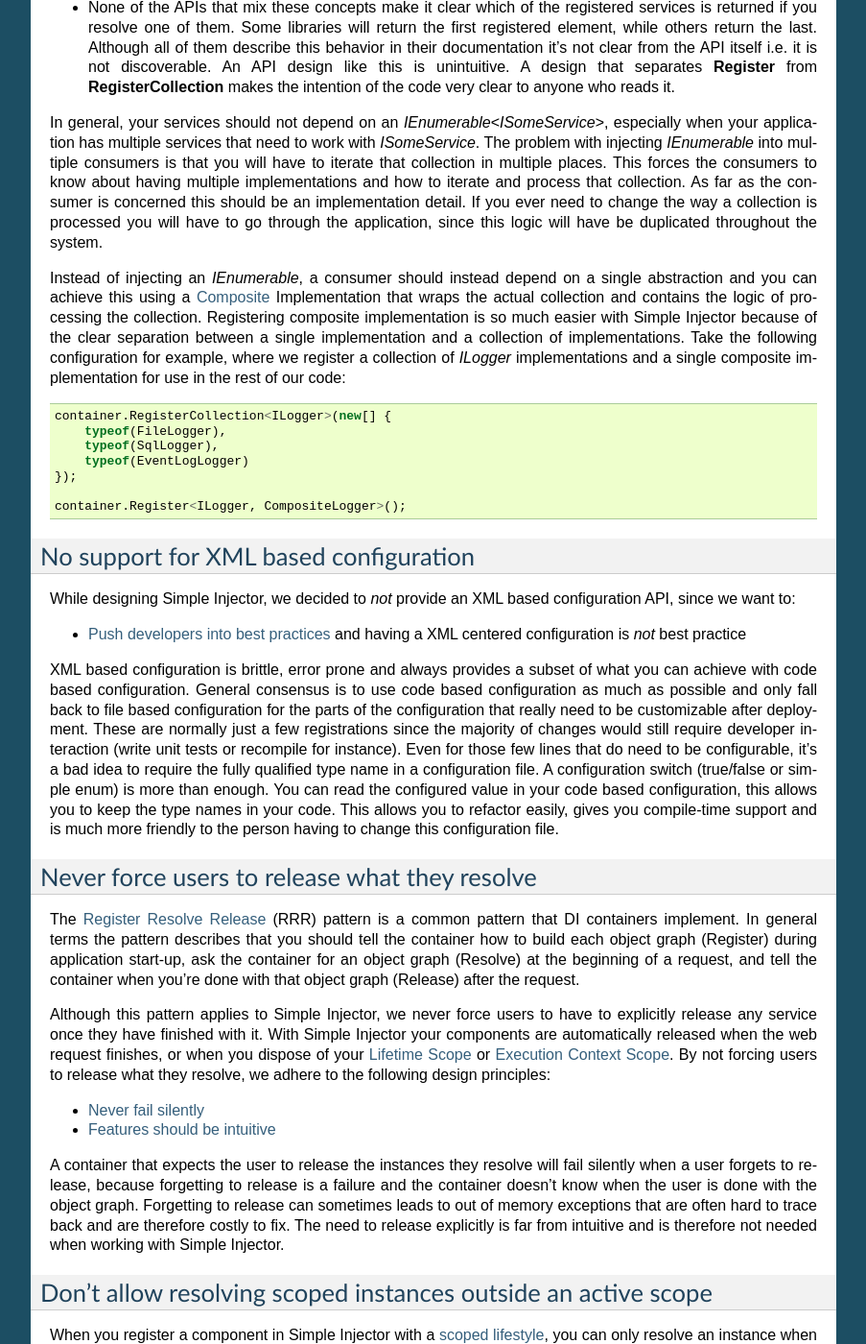
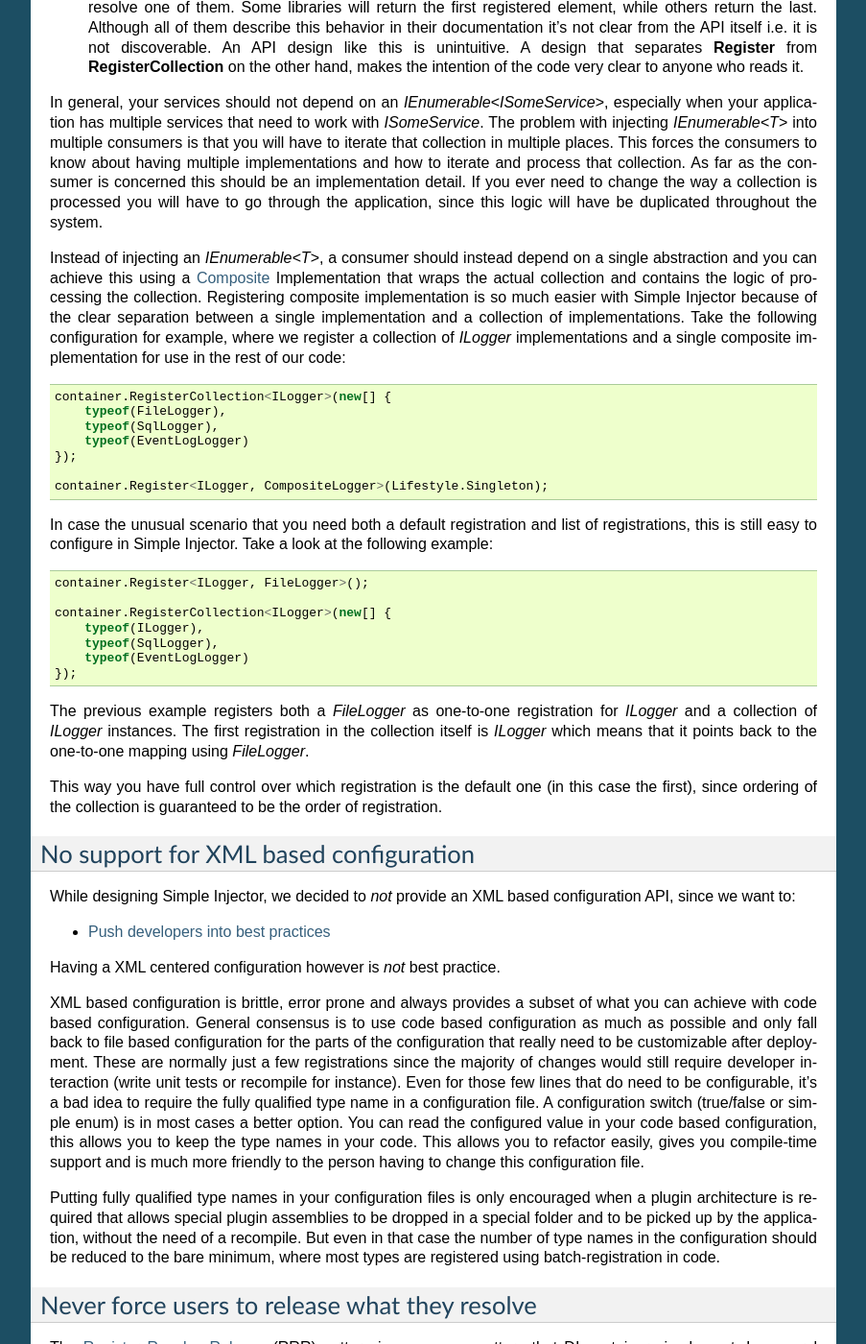
Before and after one commit to simpleinjector/Documentation, a Sphinx documentation site: the page built from source/decisions.rst, in a window 1280 px wide and 1400 px high, scrolled down 2123 px. Shown: the whole window at 96% size, without its empty margins (198-1101 px from the left). Built offline with Sphinx 7.4.7, drawn with Linux system fonts in a browser that asks for light colours; some of the changed text lies outside the part shown.

Commit message:
Updated decisions.

```diff
--- a/source/decisions.rst
+++ b/source/decisions.rst
@@ -62,13 +61,13 @@ When designing Simple Injector, we made a very explicit design decision to defin
 
 This design differentiates vastly from how other DI libraries work. Most libraries provide the same API for single registrations and collections. Registering a collection of some abstraction in that case means that you call the **Register** method multiple times with the same abstraction but with different implementations. There are some clear downsides to such an approach.
 
-* There's a big difference between having a collection of services and a single service. For many of the services you register, you will have one implementation and it doesn't make sense for there to be multiple implementations. For other services you will always expect a collection of them (even if you have one or no implementations). In the majority (if not all) of cases you wouldn't expect to switch dynamically between one and multiple implementations and it doesn't make much sense to create an API that makes it possible.
+* There's a big difference between having a collection of services and a single service. For many of the services you register, you will have one implementation and it doesn't make sense for there to be multiple implementations. For other services you will always expect a collection of them (even if you have one or no implementations). In the majority -if not all- of cases you wouldn't expect to switch dynamically between one and multiple implementations.
 * An API that mixes these concepts will be unable to warn you if you accidentally add a second registration for the same service. Those APIs will 'fail silently' and simply return one of the items you registered. Simple Injector will throw an exception when you call **Register<T>** for the same T and will describe that collections should be registered using **RegisterCollection**.
-* None of the APIs that mix these concepts make it clear which of the registered services is returned if you resolve one of them. Some libraries will return the first registered element, while others return the last. Although all of them describe this behavior in their documentation it's not clear from the API itself i.e. it is not discoverable. An API design like this is unintuitive. A design that separates **Register** from **RegisterCollection** makes the intention of the code very clear to anyone who reads it.
+* None of the APIs that mix these concepts make it clear which of the registered services is returned if you resolve one of them. Some libraries will return the first registered element, while others return the last. Although all of them describe this behavior in their documentation it's not clear from the API itself i.e. it is not discoverable. An API design like this is unintuitive. A design that separates **Register** from **RegisterCollection** on the other hand, makes the intention of the code very clear to anyone who reads it.
 
-In general, your services should not depend on an *IEnumerable<ISomeService>*, especially when your application has multiple services that need to work with *ISomeService*. The problem with injecting *IEnumerable* into multiple consumers is that you will have to iterate that collection in multiple places. This forces the consumers to know about having multiple implementations and how to iterate and process that collection. As far as the consumer is concerned this should be an implementation detail. If you ever need to change the way a collection is processed you will have to go through the application, since this logic will have be duplicated throughout the system.
+In general, your services should not depend on an *IEnumerable<ISomeService>*, especially when your application has multiple services that need to work with *ISomeService*. The problem with injecting *IEnumerable<T>* into multiple consumers is that you will have to iterate that collection in multiple places. This forces the consumers to know about having multiple implementations and how to iterate and process that collection. As far as the consumer is concerned this should be an implementation detail. If you ever need to change the way a collection is processed you will have to go through the application, since this logic will have be duplicated throughout the system.
 
-Instead of injecting an *IEnumerable*, a consumer should instead depend on a single abstraction and you can achieve this using a `Composite <https://en.wikipedia.org/wiki/Composite_pattern>`_ Implementation that wraps the actual collection and contains the logic of processing the collection. Registering composite implementation is so much easier with Simple Injector because of the clear separation between a single implementation and a collection of implementations. Take the following configuration for example, where we register a collection of *ILogger* implementations and a single composite implementation for use in the rest of our code:
+Instead of injecting an *IEnumerable<T>*, a consumer should instead depend on a single abstraction and you can achieve this using a `Composite <https://en.wikipedia.org/wiki/Composite_pattern>`_ Implementation that wraps the actual collection and contains the logic of processing the collection. Registering composite implementation is so much easier with Simple Injector because of the clear separation between a single implementation and a collection of implementations. Take the following configuration for example, where we register a collection of *ILogger* implementations and a single composite implementation for use in the rest of our code:
 
 .. code-block:: c#
 
@@ -78,7 +77,25 @@ Instead of injecting an *IEnumerable*, a consumer should instead depend on a sin
         typeof(EventLogLogger)
     });
 
-    container.Register<ILogger, CompositeLogger>();
+    container.Register<ILogger, CompositeLogger>(Lifestyle.Singleton);
+
+In case the unusual scenario that you need both a default registration and list of registrations, this is still easy to configure in Simple Injector. Take a look at the following example:
+
+
+.. code-block:: c#
+
+    container.Register<ILogger, FileLogger>();
+
+    container.RegisterCollection<ILogger>(new[] {
+        typeof(ILogger),
+        typeof(SqlLogger),
+        typeof(EventLogLogger)
+    });
+
+The previous example registers both a *FileLogger* as one-to-one registration for *ILogger* and a collection of *ILogger* instances. The first registration in the collection itself is *ILogger* which means that it points back to the one-to-one mapping using *FileLogger*.
+
+This way you have full control over which registration is the default one (in this case the first), since ordering of the collection is guaranteed to be the order of registration.
+
 
 .. _No-support-for-XML:
 
@@ -87,9 +104,13 @@ No support for XML based configuration
 
 While designing Simple Injector, we decided to *not* provide an XML based configuration API, since we want to:
 
-* :ref:`Push developers into best practices <Push-developers-into-best-practices>` and having a XML centered configuration is *not* best practice
+* :ref:`Push developers into best practices <Push-developers-into-best-practices>`
 
-XML based configuration is brittle, error prone and always provides a subset of what you can achieve with code based configuration. General consensus is to use code based configuration as much as possible and only fall back to file based configuration for the parts of the configuration that really need to be customizable after deployment. These are normally just a few registrations since the majority of changes would still require developer interaction (write unit tests or recompile for instance). Even for those few lines that do need to be configurable, it's a bad idea to require the fully qualified type name in a configuration file. A configuration switch (true/false or simple enum) is more than enough. You can read the configured value in your code based configuration, this allows you to keep the type names in your code. This allows you to refactor easily, gives you compile-time support and is much more friendly to the person having to change this configuration file.
+Having a XML centered configuration however is *not* best practice.
+
+XML based configuration is brittle, error prone and always provides a subset of what you can achieve with code based configuration. General consensus is to use code based configuration as much as possible and only fall back to file based configuration for the parts of the configuration that really need to be customizable after deployment. These are normally just a few registrations since the majority of changes would still require developer interaction (write unit tests or recompile for instance). Even for those few lines that do need to be configurable, it's a bad idea to require the fully qualified type name in a configuration file. A configuration switch (true/false or simple enum) is in most cases a better option. You can read the configured value in your code based configuration, this allows you to keep the type names in your code. This allows you to refactor easily, gives you compile-time support and is much more friendly to the person having to change this configuration file.
+
+Putting fully qualified type names in your configuration files is only encouraged when a plugin architecture is required that allows special plugin assemblies to be dropped in a special folder and to be picked up by the application, without the need of a recompile. But even in that case the number of type names in the configuration should be reduced to the bare minimum, where most types are registered using batch-registration in code.
 
 .. _Never-force-release:
 
@@ -135,7 +156,9 @@ With implicit property injection, the container injects any public writable prop
 
 With explicit property injection, the container is forced to inject a property and the process will fail immediately when a property can't be mapped or injected. The common way containers allow you to specify whether a property should be injected or not is by the use of library-defined attributes. As previously discussed, this would force the application to take a dependency on the library, which causes a vendor lock-in.
 
-The use of property injection should be non-standard; constructor injection should be used in the majority of cases. If a constructor gets too many parameters (the constructor over-injection anti-pattern), it is an indication of a violation of the `Single Responsibility Principle <https://en.wikipedia.org/wiki/Single_responsibility_principle>`_ (SRP). SRP violations often lead to maintainability issues. Instead of fixing constructor over-injection with property injection the root cause should be analyzed and the type should be refactored, probably with `Facade Services <http://blog.ploeh.dk/2010/02/02/RefactoringtoAggregateServices/>`_. Another common reason to use properties is because the dependencies are optional. But instead of using optional property dependencies, the best practice is to inject empty implementations (a.k.a. `Null Object pattern <https://en.wikipedia.org/wiki/Null_Object_pattern>`_) into the constructor; Dependencies should rarely be optional.
+The use of property injection should be non-standard; constructor injection should be used in the majority -if not all- of cases. If a constructor gets too many parameters (the constructor over-injection anti-pattern), it is an indication of a violation of the `Single Responsibility Principle <https://en.wikipedia.org/wiki/Single_responsibility_principle>`_ (SRP). SRP violations often lead to maintainability issues. Instead of fixing constructor over-injection with property injection the root cause should be analyzed and the type should be refactored, probably with `Facade Services <http://blog.ploeh.dk/2010/02/02/RefactoringtoAggregateServices/>`_.
+
+Another common reason developers start using properties is because they think their dependencies are optional. Instead of using optional property dependencies, best practice is to inject empty implementations (a.k.a. `Null Object pattern <https://en.wikipedia.org/wiki/Null_Object_pattern>`_) into the constructor; Dependencies should rarely be optional.
 
 This doesn't mean that you can't do property injection with Simple Injector, but with Simple Injector this will have to be :ref:`explicitly configured <Overriding-Property-Injection-Behavior>`.
 
@@ -176,21 +199,29 @@ When it comes to batch-registering generic-types things are different. Batch-reg
 No per-thread lifestyle
 =======================
 
+A per-thread lifestyle caches instances for as long as the thread lives and stores that instance in thread-static storage, in such way that any calls to **GetInstance** that are executed on that thread, will get that same instance.
+
+.. container:: Note
+
+    *Note**: This makes a per-thread lifestyle very different from the :ref:`Per Lifetime Scope <PerLifetimeScope>` lifestyle, as the lifetime of an instance is limited to a very clearly defined scope and usually a very short period of time, whereas a per-thread instance will live for the duration of the thread.
+
 While designing Simple Injector, we explicitly decided not to include a Per Thread lifestyle out-of-the-box, because we want to:
 
 * :ref:`Push developers into best practices <Push-developers-into-best-practices>`
 
 The Per Thread lifestyle is very dangerous and in general you should not use it in your application, especially web applications.
 
-This lifestyle should be considered dangerous, because it is very hard to predict what the actual lifespan of a thread is. When you create and start a thread using `new Thread().Start()`, you'll get a fresh block of thread-static memory, which means the container will create a new per-threaded instance for you. When starting threads from the thread pool using *ThreadPool.QueueUserWorkItem* however, you may get an existing thread from the pool. The same holds when running in ASP.NET (ASP.NET pools threads to increase performance).
+This lifestyle should be considered dangerous, because it is very hard to predict what the actual lifespan of a thread is. When you create and start a thread using `new Thread().Start()`, you'll get a fresh block of thread-static memory, which means the container will create a new per-threaded instance for you. When starting threads from the thread pool using *ThreadPool.QueueUserWorkItem* however, you may get an existing thread from the pool. The same holds when running in frameworks like ASP.NET. ASP.NET pools threads to increase performance.
 
-All this means that a thread will almost certainly outlive a web request. ASP.NET can run requests asynchronously meaning that a web request can be finished on a different thread to the thread the request started executing on. These are some of the problems you can encounter when working with a Per Thread lifestyle.
+All this means that a thread will almost certainly outlive a web request. ASP.NET and other frameworks can run requests asynchronously meaning that a web request can be finished on a different thread to the thread the request started executing on. These are some of the problems you can encounter when working with a Per Thread lifestyle.
 
 A web request will typically begin with a call to **GetInstance** which will load the complete object graph including any services registered with the Per Thread lifestyle. At some point during the operation the call is postponed (due to the asynchronous nature of the ASP.NET framework). At some future moment in time ASP.NET will resume processing this call on a different thread and at this point we have a problem - some of the objects in our object graph are tied up on another thread, possibly doing something else for another operation. What a mess!
 
 Since these instances are registered as Per Thread, they are probably not suited to be used in another thread. They are almost certainly not thread-safe (otherwise they would be registered as Singleton). Since the first thread that initially started the request is already free to pick up new requests, we can run into the situation where two threads access those Per Thread instances simultaneously. This will lead to race conditions and bugs that are hard to diagnose and find.
 
 So in general, using Per Thread is a bad idea and that's why Simple Injector does not support it. If you wish, you can always shoot yourself in the foot by implementing such a custom lifestyle, but don't blame us :-)
+
+For registrations with thread-affinity, we advise the use of the :ref:`Per Lifetime Scope <PerLifetimeScope>` lifestyle.
 
 .. _One-constructor:
 
```
Also changed, not shown: other parts of source/decisions.rst (+2 -3 lines).
